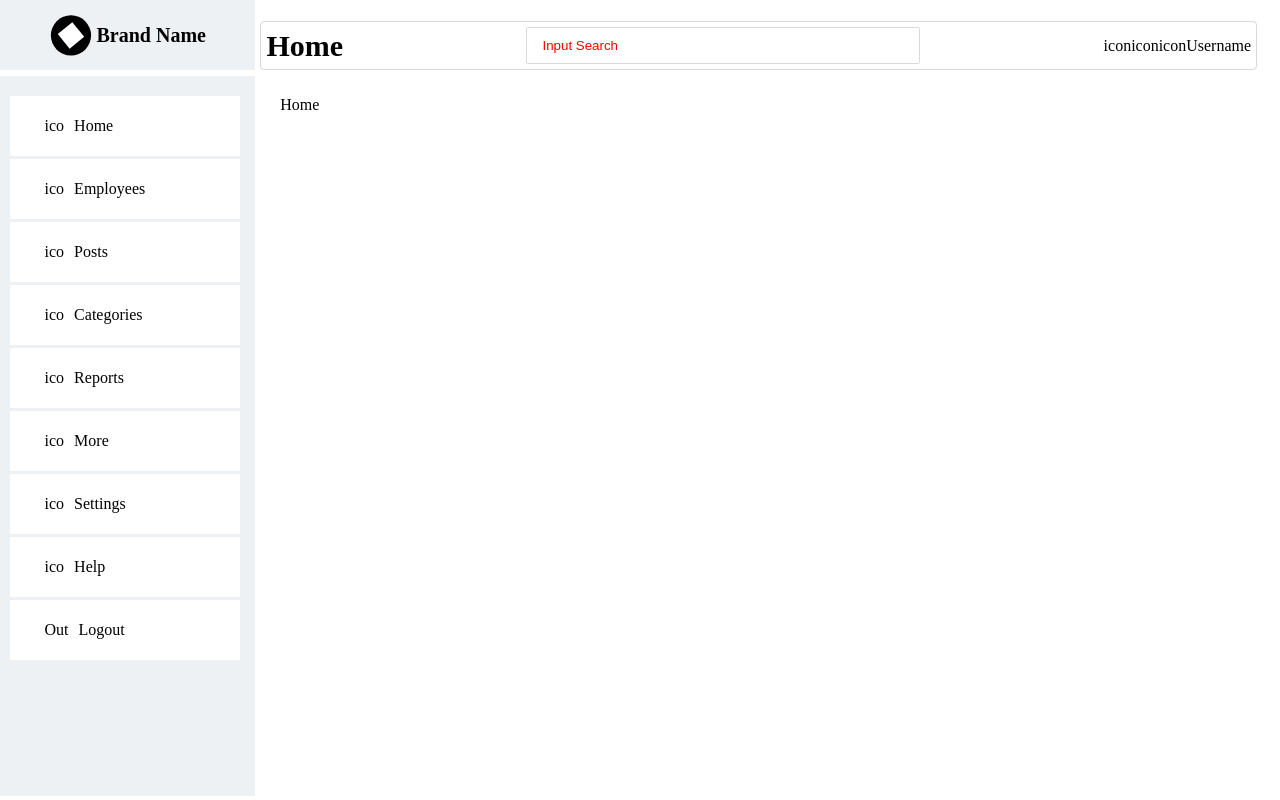
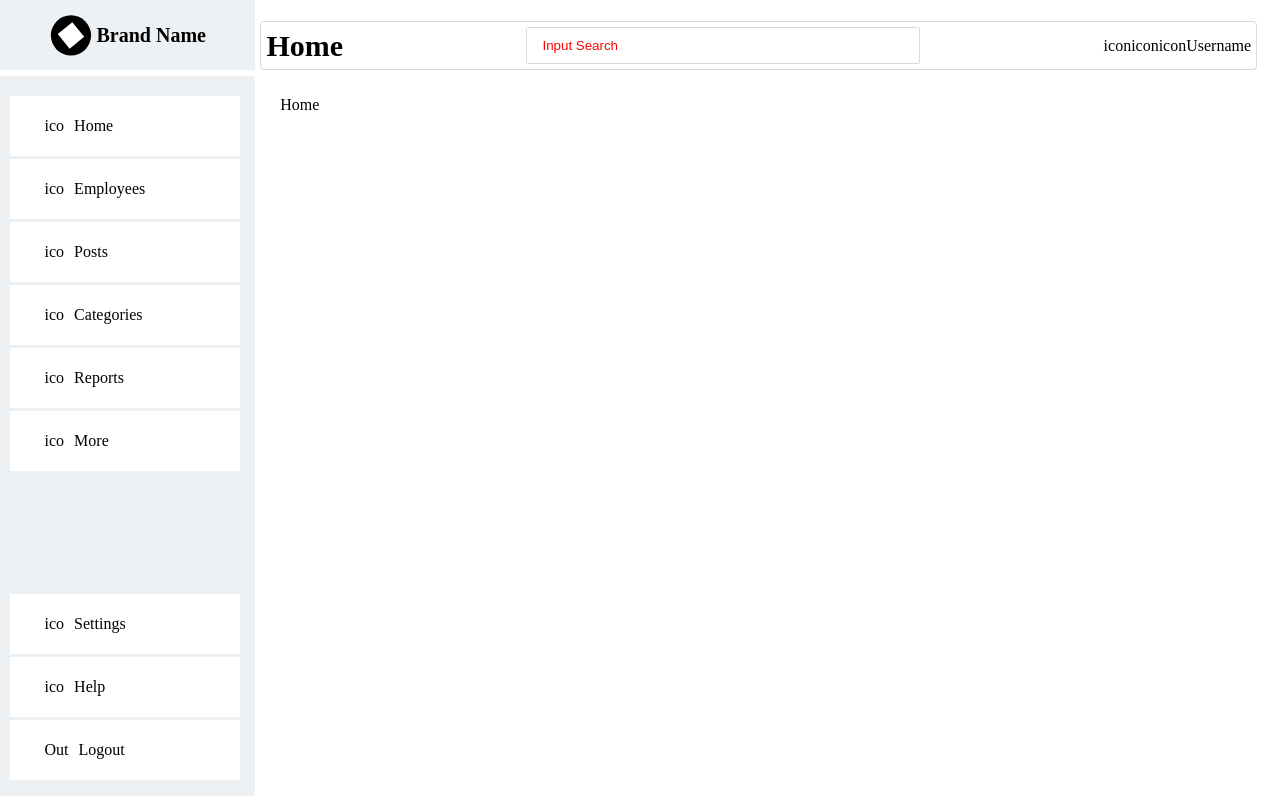
Before and after one commit to tbf-challenge/teamwork-fe, a React (Create React App) app: page / in a window 1280 px wide. Built offline with nearby package versions, Linux system fonts and the light colour scheme.

Commit message:
Side Bar Navigation to each page

```diff
--- a/src/components/sidebar/SideBar.jsx
+++ b/src/components/sidebar/SideBar.jsx
@@ -47,7 +47,8 @@ function SideBar() {
 
   return (
     <SideBarStyles>
-      {ITEMS.map(({ icon, title, link }) => (
+      <div>
+        {ITEMS.slice(0, 6).map(({ icon, title, link }) => (
           <div key={title} className="item">
             <li>{icon}</li>
             <li>
@@ -55,12 +56,25 @@ function SideBar() {
             </li>
           </div>
         ))}
+      </div>
+
+      <div>
+        {ITEMS.slice(6).map(({ icon, title, link }) => (
+          <div key={title} className="item">
+            <li>{icon}</li>
+            <li>
+              <Link to={link}>{title}</Link>
+            </li>
+          </div>
+        ))}
+
         <div className="item">
           <li>Out</li>
           <li>
             <Link to="/login">Logout</Link>
           </li>
         </div>
+      </div>
     </SideBarStyles>
   );
 }
--- a/src/components/sidebar/sideBar.styles.js
+++ b/src/components/sidebar/sideBar.styles.js
@@ -3,7 +3,9 @@ import styled from "styled-components";
 const SideBarStyle = styled.div`
   display: flex;
   flex-direction: column;
-  /* gap: 3px; */
+  gap: 15vh;
+  height: 85vh;
+  justify-content: space-between;
 
   div.item {
     display: flex;
```
Lines whose indentation alone changed are shown as unchanged.
